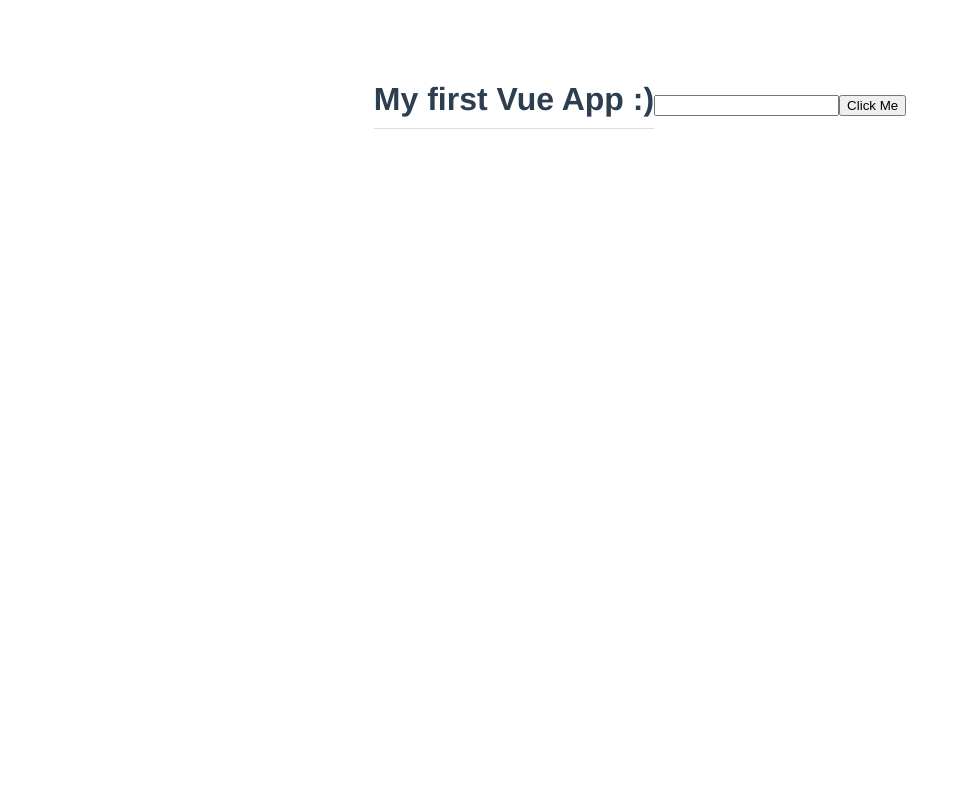
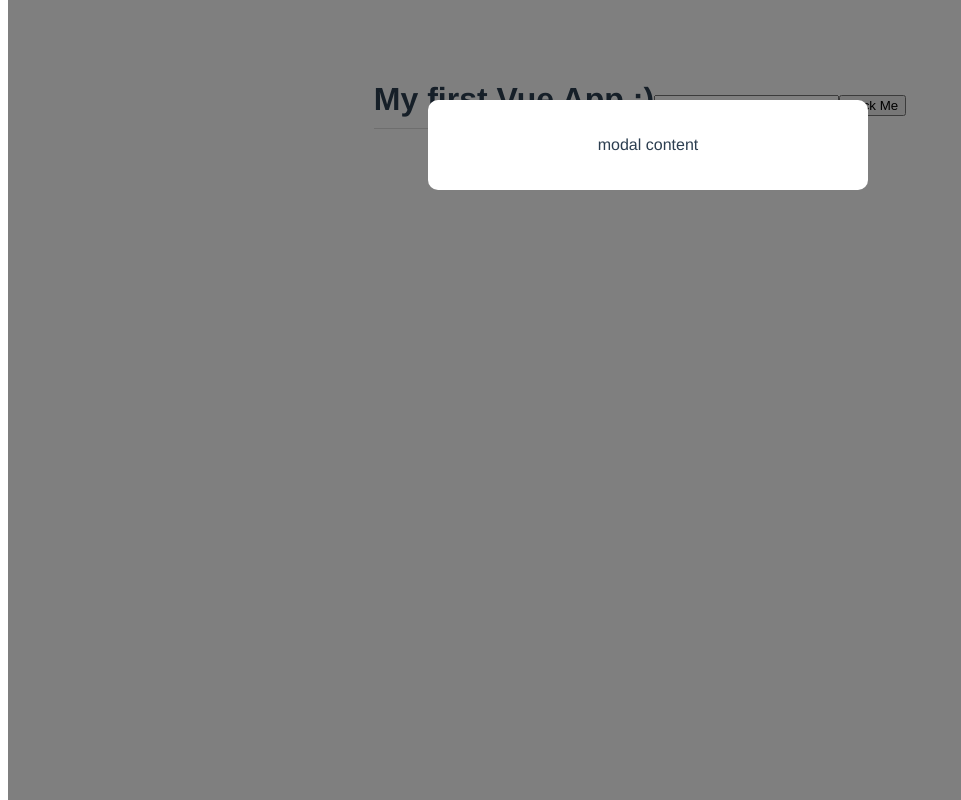
Before and after one commit to Gideon-Daniels/Vue-Modal-Project, a Vue app: page / in a window 1280 px wide. Shown: the whole page, without its empty margins (0-961 px from the left). Built offline with nearby package versions, Linux system fonts and the light colour scheme.

Commit message:
Update-Added Modal Component

```diff
--- a/src/App.vue
+++ b/src/App.vue
@@ -2,11 +2,16 @@
   <h1>{{ title }}</h1>
   <input type="text" ref="name">
   <button @click="handleClick">Click Me</button>
+  <Modal />
 </template>
 
 <script>
+
+import Modal from './components/Modal.vue'
+
 export default {
   name: 'App',
+  components: { Modal },
     data() {
       return {
         title: 'My first Vue App :)'
--- /dev/null
+++ b/src/components/Modal.vue
@@ -0,0 +1,24 @@
+<template>
+    <div class="backdrop">
+        <div class="modal">
+            <p>modal content</p>
+        </div>
+    </div>
+</template>
+
+<style>
+    .modal {
+        width: 400px;
+        padding: 20px;
+        margin: 100px auto;
+        background: white;
+        border-radius: 10px;
+    }
+    .backdrop {
+        top: 0;
+        position:fixed;
+        background: rgba(0,0,0,0.5);
+        width: 100%;
+        height: 100%;
+    }
+</style>
```
Also changed, not shown: src/components/HelloWorld.vue (deleted, +0 -57 lines).
